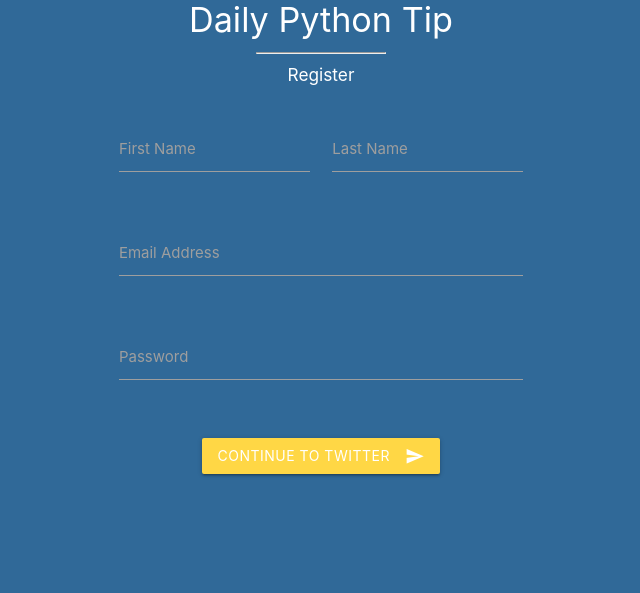
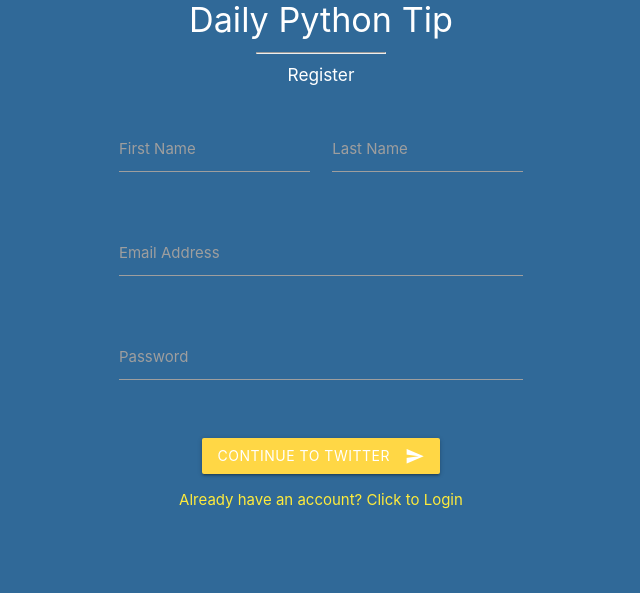
Before and after one commit to elizabethadegbaju/dailypythontip, a Django app: page /accounts/register/ in a window 1280 px wide. Shown: the part 137-730 px from the top of the page, without its empty margins (319-959 px from the left). Run offline with Django 3.2, Linux system fonts and the light colour scheme.

Commit message:
fix: login-register reverse links

```diff
--- a/templates/home/login.html
+++ b/templates/home/login.html
@@ -48,6 +48,7 @@
                                 <i class="material-icons right">send</i>Sign In
                             </button>
                         </div>
+                        <a class="yellow-text" href="{% url 'home:register' %}">New here? Click to Register</a>
                     </div>
                 </form>
             </div>
--- a/templates/home/register.html
+++ b/templates/home/register.html
@@ -63,6 +63,7 @@
                                 to Twitter
                             </button>
                         </div>
+                        <a class="yellow-text" href="{% url 'home:login' %}">Already have an account? Click to Login</a>
                     </div>
                 </form>
             </div>
```
